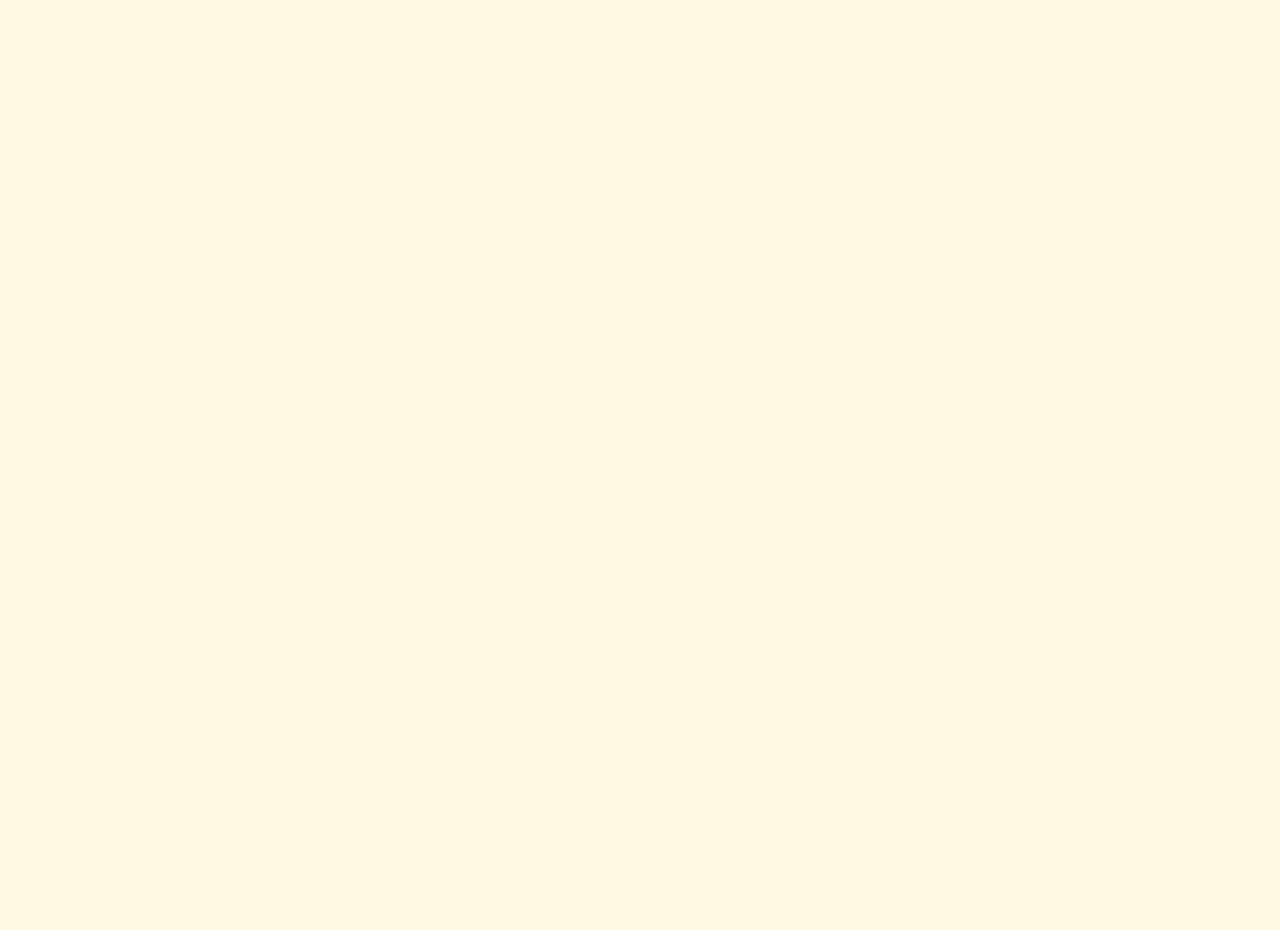
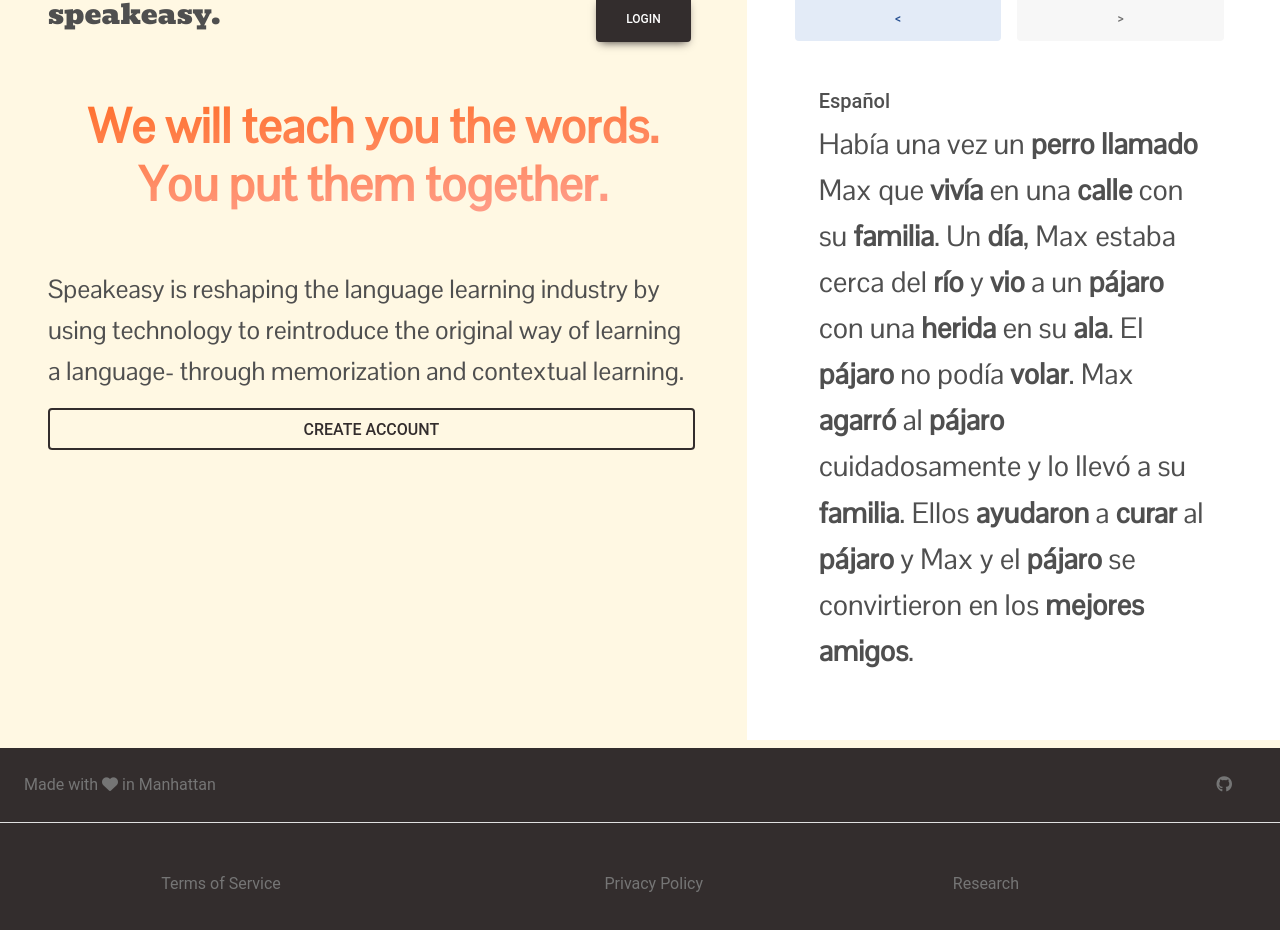
Before and after one commit to ParkerSchmitt/speakeasy, a React (Create React App) app: page / in a window 1280 px wide. Before the commit this address had no page. Shown: the part 60-990 px from the top of the page. Before the commit the page ends 800 px from the top, so only its background shows below. Built offline with nearby package versions, Linux system fonts and the light colour scheme.

Commit message:
Added index page

```diff
--- a/src/frontend/Router.tsx
+++ b/src/frontend/Router.tsx
@@ -6,10 +6,12 @@ import PageRegister from './pages/PageRegister'
 import PageTopics from './pages/PageTopics'
 // import { ProtectedRoute } from './components/ProtectedRoute'
 import PageLearn from './pages/PageLearn'
+import PageIndex from './pages/PageIndex'
 
 function Router (): ReactElement {
   return (
     <Routes>
+      <Route path="/" element={ <PageIndex /> } />
       <Route path="/login" element={ <PageLogin /> } />
       <Route path="/register" element={ <PageRegister /> } />
         <Route path="/topics" element={
--- /dev/null
+++ b/src/frontend/components/Footer.tsx
@@ -0,0 +1,53 @@
+import { MDBCol, MDBContainer, MDBFooter, MDBIcon, MDBRow } from 'mdb-react-ui-kit'
+import React from 'react'
+
+export const Footer = (): React.ReactElement => {
+  return (
+
+<MDBFooter bgColor='dark' className='text-center text-lg-start text-muted'>
+<section className='d-flex justify-content-center justify-content-lg-between p-4 border-bottom'>
+    <div className='me-5 d-none d-lg-block'>
+        <span>Made with <MDBIcon fas icon="heart" /> in Manhattan </span>
+    </div>
+
+    <div>
+        <a href='' className='me-4 text-reset'>
+            <MDBIcon fab icon="github" />
+        </a>
+    </div>
+</section>
+
+<section className=''>
+    <MDBContainer className='text-center text-md-start mt-5'>
+        <MDBRow className='mt-3'>
+            <MDBCol md="3" lg="4" xl="3" className='mx-auto mb-4'>
+
+                <p>
+                    <a href='#!' className='text-reset'>
+                        Terms of Service
+                    </a>
+                </p>
+            </MDBCol>
+
+            <MDBCol md="2" lg="2" xl="2" className='mx-auto mb-4'>
+                <p>
+                    <a href='#!' className='text-reset'>
+                        Privacy Policy
+                    </a>
+                </p>
+            </MDBCol>
+
+            <MDBCol md="3" lg="2" xl="2" className='mx-auto mb-4'>
+                <p>
+                    <a href='#!' className='text-reset'>
+                        Research
+                    </a>
+                </p>
+            </MDBCol>
+        </MDBRow>
+    </MDBContainer>
+</section>
+</MDBFooter>
+
+  )
+}
--- a/src/frontend/index.css
+++ b/src/frontend/index.css
@@ -1,4 +1,5 @@
 @import url('https://fonts.googleapis.com/css2?family=Bevan&display=swap');
+@import url('https://fonts.googleapis.com/css2?family=Pontano+Sans&display=swap');
 
 body {
   margin: 0;
--- /dev/null
+++ b/src/frontend/pages/PageIndex.tsx
@@ -0,0 +1,70 @@
+import React, { useState, type ReactElement } from 'react'
+
+import '@fortawesome/fontawesome-free/css/all.min.css'
+import 'mdb-react-ui-kit/dist/css/mdb.min.css'
+import {
+  MDBBtn,
+  MDBCard,
+  MDBCardBody,
+  MDBCardTitle,
+  MDBCol,
+  MDBTabs,
+  MDBTabsItem,
+  MDBTabsLink
+}
+  from 'mdb-react-ui-kit'
+import { Footer } from '../components/Footer'
+
+function PageIndex (): ReactElement {
+  const [currentTab, setCurrentTab] = useState('tabBefore')
+
+  const renderText = (shouldTranslate: boolean): ReactElement => {
+    if (!shouldTranslate) {
+      return <>Había una vez un <b>perro</b> <b>llamado</b> Max que <b>vivía</b> en una <b>calle</b> con su <b>familia</b>. Un <b>día</b>, Max estaba cerca del <b>río</b> y <b>vio</b> a un <b>pájaro</b> con una <b>herida</b> en su <b>ala</b>. El <b>pájaro</b> no podía <b>volar</b>. Max <b>agarró</b> al <b>pájaro</b> cuidadosamente y lo llevó a su <b>familia</b>. Ellos <b>ayudaron</b> a <b>curar</b> al <b>pájaro</b> y Max y el <b>pájaro</b> se convirtieron en los <b>mejores</b> <b>amigos</b>.</>
+    } else {
+      return <>Había una vez un <b>dog</b> <b>named</b> Max que <b>lived</b> en una <b>street</b> con su <b>family</b>. Un <b>day</b>, Max estaba cerca del <b>river</b> y <b>saw</b> a un <b>bird</b> con una <b>cut</b> en su <b>wing</b>. El <b>bird</b> no podía <b>fly</b>. Max <b>grabbed</b> al <b>bird</b> cuidadosamente y lo llevó a su <b>family</b>. Ellos <b>helped</b> a <b>heal</b> al <b>bird</b> y Max y el <b>bird</b> se convirtieron en los <b>best</b> <b>friends</b>.</>
+    }
+  }
+
+  return (
+
+        <><div className="d-flex align-items-start mb-2" style={{ height: '100vh' }}>
+          <MDBCol md={7} className="p-5">
+
+              <div className="d-flex">
+                  <h3 style={{ fontFamily: '"Bevan", cursive', float: 'left', display: 'inline', alignSelf: 'center' }}>speakeasy.</h3>
+                  <div className="d-flex align-items-end flex-row-reverse" style={{ marginLeft: 'auto' }}>
+                      <div className="d-flex align-items-center justify-content-center"><MDBBtn color='dark' style={{ paddingTop: '14px', paddingBottom: '14px', paddingLeft: '30px', paddingRight: '30px', margin: '8px' }} href="/login">LOGIN</MDBBtn></div>
+                  </div>
+              </div>
+              <h2 className='py-5 text-center' style={{ fontFamily: "'Pontano Sans', sans-serif", fontWeight: 'bold', background: '-webkit-linear-gradient(94deg, rgb(255 176 176), rgb(255 96 11))', WebkitTextFillColor: 'transparent', WebkitBackgroundClip: 'text', fontSize: '3em' }}> We will teach you the words. You put them together. </h2>
+              <p style={{ fontSize: '1.6em', fontFamily: "'Pontano Sans', sans-serif" }}> Speakeasy is reshaping the language learning industry by using technology to reintroduce the original way of learning a language- through memorization and contextual learning. </p>
+              <div className="d-grid gap-2"><MDBBtn className='me-1' style={{ fontSize: '1.0em' }} outline href="/register" color='dark'>Create Account</MDBBtn></div>
+          </MDBCol>
+          <MDBCol className="bg-light" style={{ height: '100vh', overflow: 'scroll' }} md={5}>
+
+              <MDBCard className='p-5 w-100 d-flex flex-column'>
+                  <MDBTabs pills fill className='mb-3'>
+                      <MDBTabsItem>
+                          <MDBTabsLink onClick={(e) => { setCurrentTab('tabBefore') } } active={currentTab === 'tabBefore'}>
+                              &lt;
+                          </MDBTabsLink>
+                      </MDBTabsItem>
+                      <MDBTabsItem>
+                          <MDBTabsLink onClick={(e) => { setCurrentTab('tabAfter') } } active={currentTab === 'tabAfter'}>
+                              &gt;
+                          </MDBTabsLink>
+                      </MDBTabsItem>
+                  </MDBTabs>
+                  <MDBCardBody><MDBCardTitle> Español </MDBCardTitle> <p style={{ fontFamily: "'Pontano Sans', sans-serif", fontSize: '1.8em' }}>
+                      {renderText(currentTab === 'tabAfter')}
+                  </p>  </MDBCardBody></MDBCard>
+
+          </MDBCol>
+
+      </div>
+      <Footer/></>
+  )
+}
+
+export default PageIndex
```
